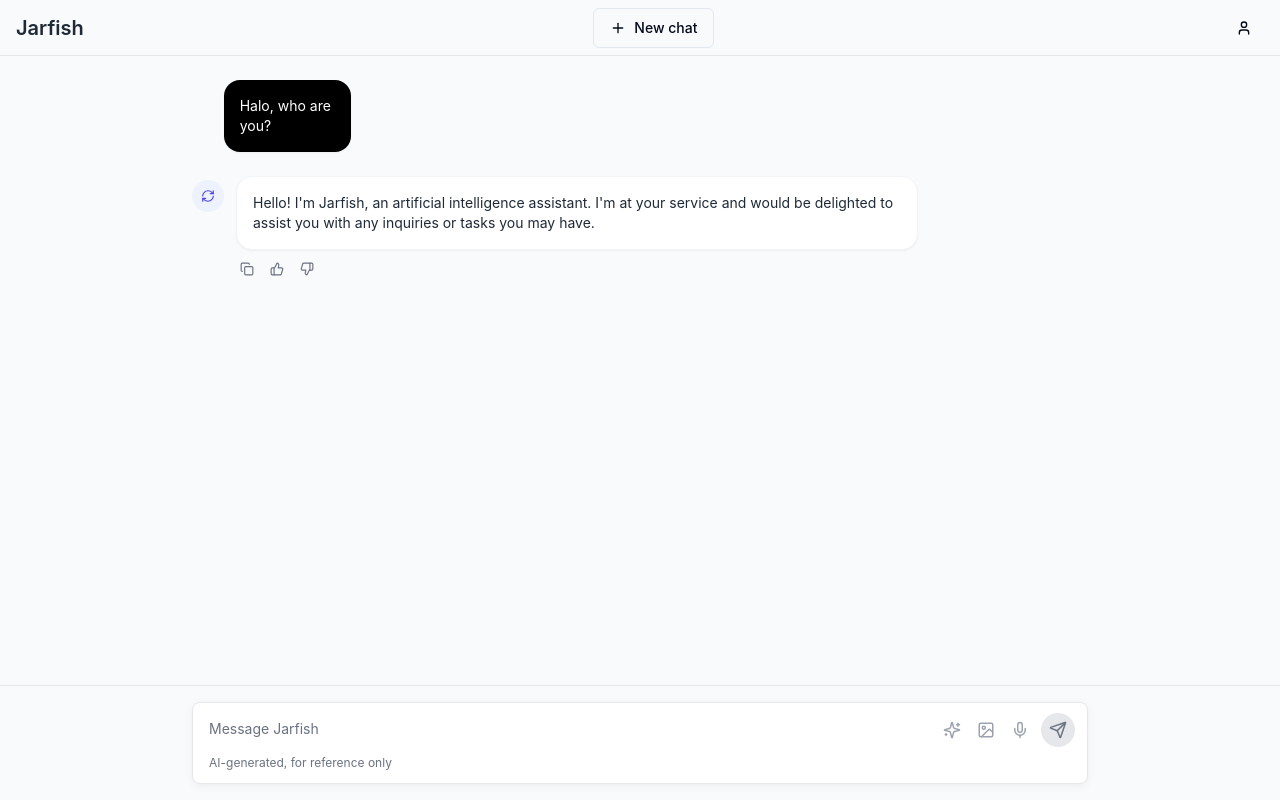
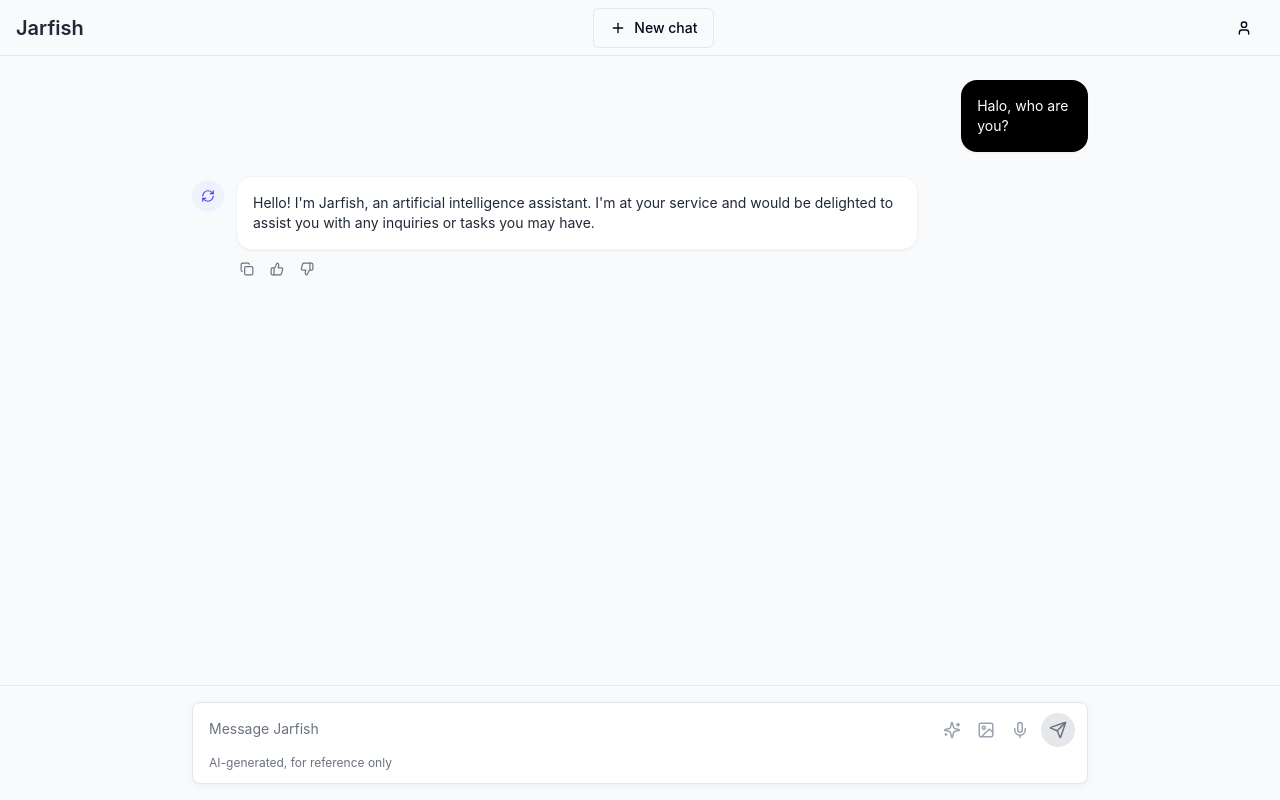
Before and after one commit to ihsanrama/pure-css-journey, a React (Vite) app: page / in a window 1280 px wide. Built offline with nearby package versions, Linux system fonts and the light colour scheme.

Commit message:
Adjust chat message alignment
Align user chat messages to the right and adjust padding.

```diff
--- a/src/components/ChatMessage.tsx
+++ b/src/components/ChatMessage.tsx
@@ -36,7 +36,7 @@ const ChatMessage: React.FC<MessageProps> = ({
   return (
     <div
       ref={messageRef}
-      className="flex w-full mb-6 transition-all duration-300 ease-out"
+      className={`flex w-full mb-6 transition-all duration-300 ease-out ${sender === 'user' ? 'justify-end' : 'justify-start'}`}
       style={{
         opacity: animated ? 0 : 1,
         transform: animated ? 'translateY(10px)' : 'translateY(0)'
```
